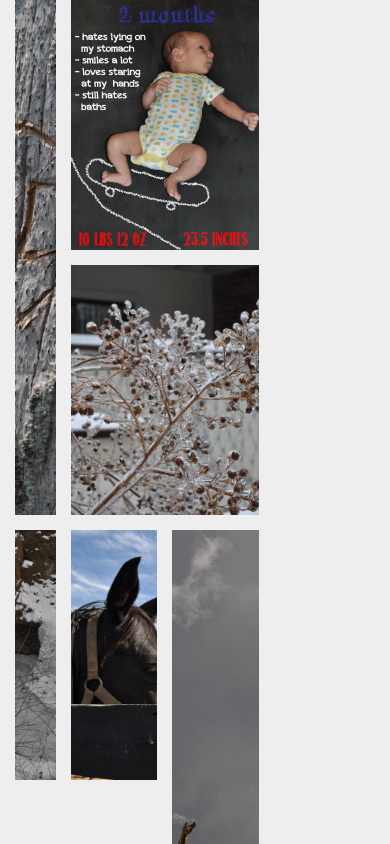
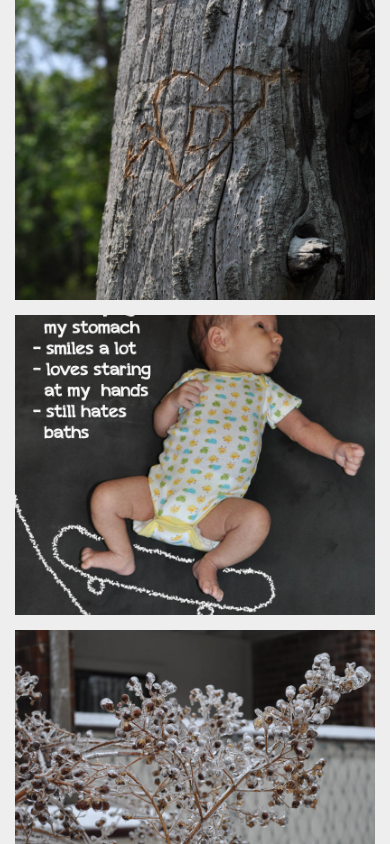
Before and after one commit to samcarlin/photography, a plain HTML site: page index.html in a window 390 px wide. Shown: the top 844 px of the page. Drawn offline with nearby package versions, Linux system fonts and the light colour scheme.

Commit message:
added media queries

```diff
--- a/stylesheet.css
+++ b/stylesheet.css
@@ -118,12 +118,50 @@ body {
     background-image: url(images/img08.jpg);
 }
 
-@media screen and (max-width:900px) {
+@media screen and (max-width: 900px) {
     .image-gallery {
         grid-template-areas: 'img01 img01 img02 img02'
                              'img01 img01 img03 img03'
-                             'img07 img07 img08 img06';
+                             'img04 img04 img05 img05'
+                             'img06 img07 img07 img07'
+                             'img08 img08 img08 img08';
 
     }
 
+    .image-gallery a{
+        height: 20rem;
+    }
+
+    .img01 {
+        min-height: 41.5rem;
+    }
+
+    .img06 {
+        min-height: 20rem;
+    }
+
 }
+
+@media screen and (max-width: 600px) {
+    .image-gallery {
+        grid-template-areas: 'img01 img01 img01 img01'
+                             'img02 img02 img02 img02'
+                             'img03 img03 img03 img03'
+                             'img04 img04 img04 img04'
+                             'img05 img05 img05 img05'
+                             'img06 img06 img06 img06'
+                             'img07 img07 img07 img07'
+                             'img08 img08 img08 img08';
+
+    }
+
+    .image-gallery a,
+    .img01,
+    .img06 {
+        min-height: 30rem;
+        height: 30rem;
+    }
+
+
+
+}
```
